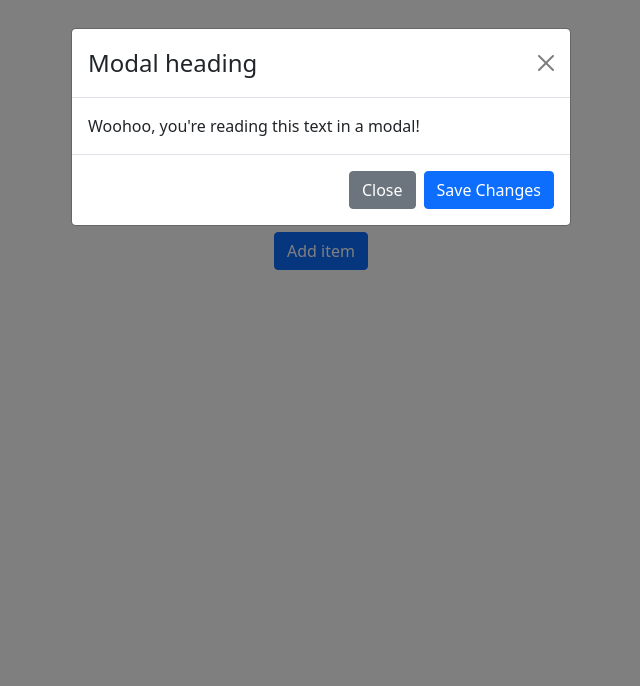
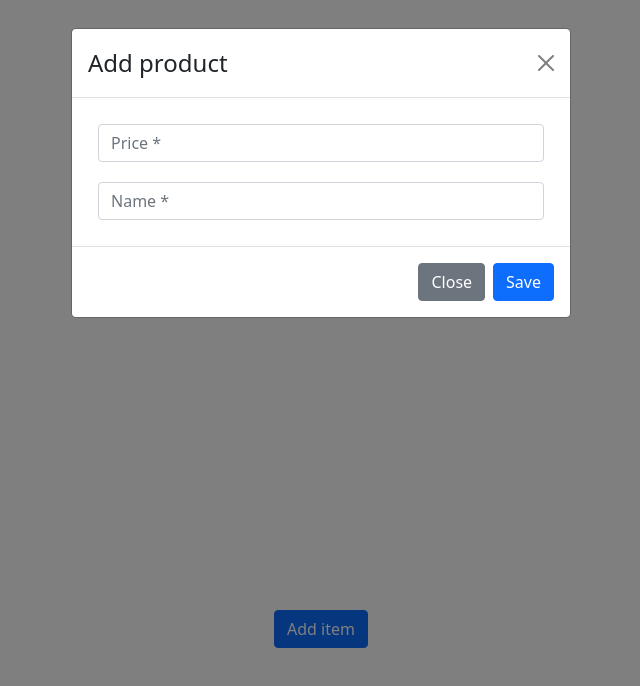
Before and after one commit to bind-w-exit/VP2021frontend, a React (Create React App) app: page / in a window 1280 px wide. Both pictures are taken after a click on the button "Add item". Shown: the top 686 px of the page, without its empty margins (319-959 px from the left). Built offline with nearby package versions, Linux system fonts and the light colour scheme.

Commit message:
Create AddProductForm

```diff
--- a/src/App.css
+++ b/src/App.css
@@ -10,5 +10,23 @@
 .Content {
   margin: 30px;
   width: 350px;
-  border: 2px solid;
+  height: 550px;
 }
+
+.MainTable> tbody {
+  display:block;
+  height: 500px;
+  overflow:auto;
+
+}
+.MainTable> thead, tbody tr {
+  display:table;
+  width:100%;
+  border-style: none;
+}
+.MainTable> thead {
+  width:100%
+}
+.MainTable {
+  width:100%;
+}
--- a/src/App.js
+++ b/src/App.js
@@ -2,74 +2,79 @@ import './App.css';
 import { Button, Modal, Table } from 'react-bootstrap';
 import { Pencil } from "react-bootstrap-icons";
 import {useState} from 'react';
+import AddProductForm from './components/AddProductForm'
 
 function App() {
 
-  const date = [
-    {
-      id: 1,
-      price: '3',
-      name: 'Apple',
-    },
-    {
-      id: 2,
-      price: '10',
-      name: 'Orange',
-    },
-  ];
+  const [products, setProducts] = useState([]);
 
-
+  /*  Modal */
   const [show, setShow] = useState(false);
   const handleClose = () => setShow(false);
   const handleShow = () => setShow(true);
 
+  function AddProducts() {
+    setProducts(products.concat([
+      {
+        id: 1,
+        price: '3',
+        name: 'Tree',
+      },
+      {
+        id: 2,
+        price: '10',
+        name: 'Iron',
+      },
+    ]));
+
+    handleClose();
+ }
 
   return (
     <div className="App">
 
       <div className='Content'>
-        <Table>
+        <Table striped bordered hover className='MainTable'>
           <thead>
             <tr>
-              <th>#</th>
-              <th>Price</th>
-              <th>Name</th>
+              <th width="40%">Price</th>
+              <th width="40%">Name</th>
+              <th width="20%"></th>
             </tr>
           </thead>
-          <tbody>{date.map((item) => <tr>
-                <td>{item.id}</td>
-                <td>{item.price}</td>
-                <td>{item.name}</td>
-                <td><Button><Pencil/></Button></td>
+          <tbody>{products.map((item) => <tr>
+                <td width="40%">{item.price}</td>
+                <td width="40%">{item.name}</td>
+                <td width="20%"><Button><Pencil/></Button></td>
               </tr>)}
           </tbody>
         </Table>
       </div>
 
 
-      <div className='AddItemButton'>
+      <div>
         <Button onClick={handleShow}>
           Add item
         </Button>
+      </div>
 
-        <Modal show={show} onHide={handleClose}>
+
+      <Modal show={show} onHide={handleClose}>
           <Modal.Header closeButton>
-            <Modal.Title>Modal heading</Modal.Title>
+            <Modal.Title>Add product</Modal.Title>
           </Modal.Header>
           <Modal.Body>
-            Woohoo, you're reading this text in a modal!
+            <AddProductForm />
           </Modal.Body>
           <Modal.Footer>
             <Button variant="secondary" onClick={handleClose}>
               Close
             </Button>
-            <Button variant="primary" onClick={handleClose}>
-              Save Changes
+            <Button variant="primary" onClick={AddProducts}>
+              Save
             </Button>
           </Modal.Footer>
         </Modal>
-      </div>
-
     </div>
   );
 }
--- /dev/null
+++ b/src/components/AddProductForm.css
@@ -0,0 +1,3 @@
+.FormPadding {
+    padding: 10px;
+}
--- /dev/null
+++ b/src/components/AddProductForm.js
@@ -0,0 +1,25 @@
+import './AddProductForm.css';
+import { Form } from "react-bootstrap"
+
+function AddProductForm() {
+    return (
+        <Form>
+            <Form.Group className='FormPadding'>
+                <Form.Control
+                    type="text"
+                    placeholder="Price *"
+                    required
+                    />
+            </Form.Group>
+            <Form.Group className='FormPadding'>
+                <Form.Control
+                    type="text"
+                    placeholder="Name *"
+                    required
+                    />
+            </Form.Group>
+        </Form>
+    )
+}
+
+export default AddProductForm;
```
